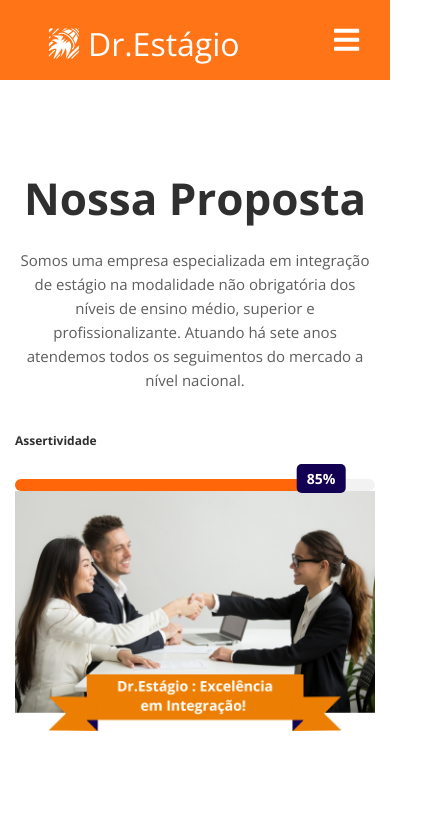
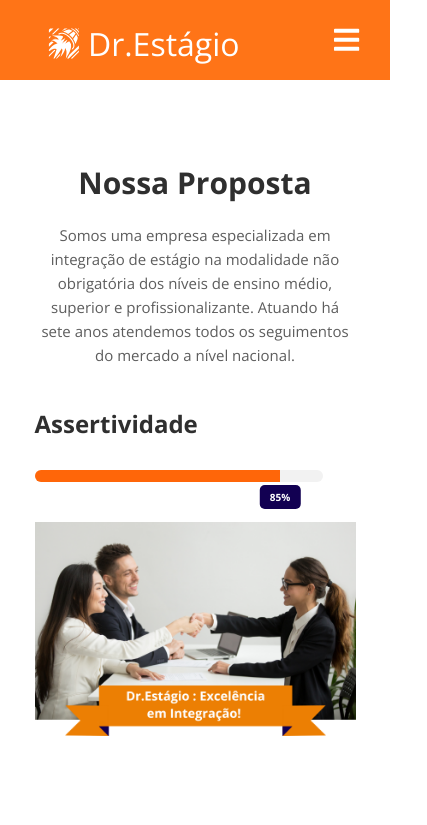
Before and after one commit to GaelBaptista/drestagio, a React (Vite) app: page /about in a window 390 px wide. Shown: the top 825 px of the page, 427 px wide, since content can reach past the window. Built offline with nearby package versions, Linux system fonts and the light colour scheme.

Commit message:
NossaProposta

```diff
--- a/src/routes/AboutUs/about.css
+++ b/src/routes/AboutUs/about.css
@@ -102,7 +102,7 @@
   font-size: 24px;
   margin-bottom: 10px;
 }
-.landing-page .Assertividade .assertiveness h5 {
+.landing-page   .assertiveness h5 {
   color: #2f2f2f;
   font-size: 14px;
   margin-bottom: 10px;
@@ -166,11 +166,26 @@
   margin-top: 20px;
 }
 
+@media (max-width: 1024px) {
+  .landing-page .contentAbout .containerAbout {
 
-@media (max-width: 767px) {
+    margin-bottom: 30px;
+}
+}
+
+
+
+@media (max-width: 768px) {
   .landing-page .contentAbout .containerAbout {
     flex-direction: column;
     justify-content: center;
+    width: 90%;
+
+
+  }
+  .landing-page .contentAbout .containerAbout h1{
+    font-size: 30px;
+
   }
 
   .landing-page .contentAbout .infoAbout {
@@ -181,31 +196,33 @@
 
   .landing-page .contentAbout .assertiveness {
     margin-top: 40px; /* Ajustamos o espaçamento entre cada elemento assertiveness */
+    margin-bottom: 40px;
+
+
   }
 
   .landing-page .contentAbout .progressContainer {
-    width: 100%;
+    width: 90%;
+    border-bottom: 20px;
   }
+
 
   .landing-page .contentAbout .progressBar {
     height: 12px; /* Reduzimos a altura da barra de progresso para dispositivos móveis */
   }
 
   .landing-page .contentAbout .progressBox {
-    top: -15px; /* Posicionamos a caixinha acima da barra de progresso */
+    top: 15px; /* Posicionamos a caixinha acima da barra de progresso */
+    font-size: 10px;
+
+
   }
 
   .landing-page .contentAbout .progressText {
     right: 0; /* Alinhamos o texto da porcentagem à direita */
   }
 
-  .landing-page .contentAbout .assertiveness h2 {
-    font-size: 12px; /* Ajustamos o tamanho do título da assertiveness */
-  }
 
-  .landing-page .contentAbout .assertiveness h5 {
-    font-size: 10px; /* Ajustamos o tamanho do sub-título da assertiveness */
-  }
 }
 
 /* End Landing Page */
```
